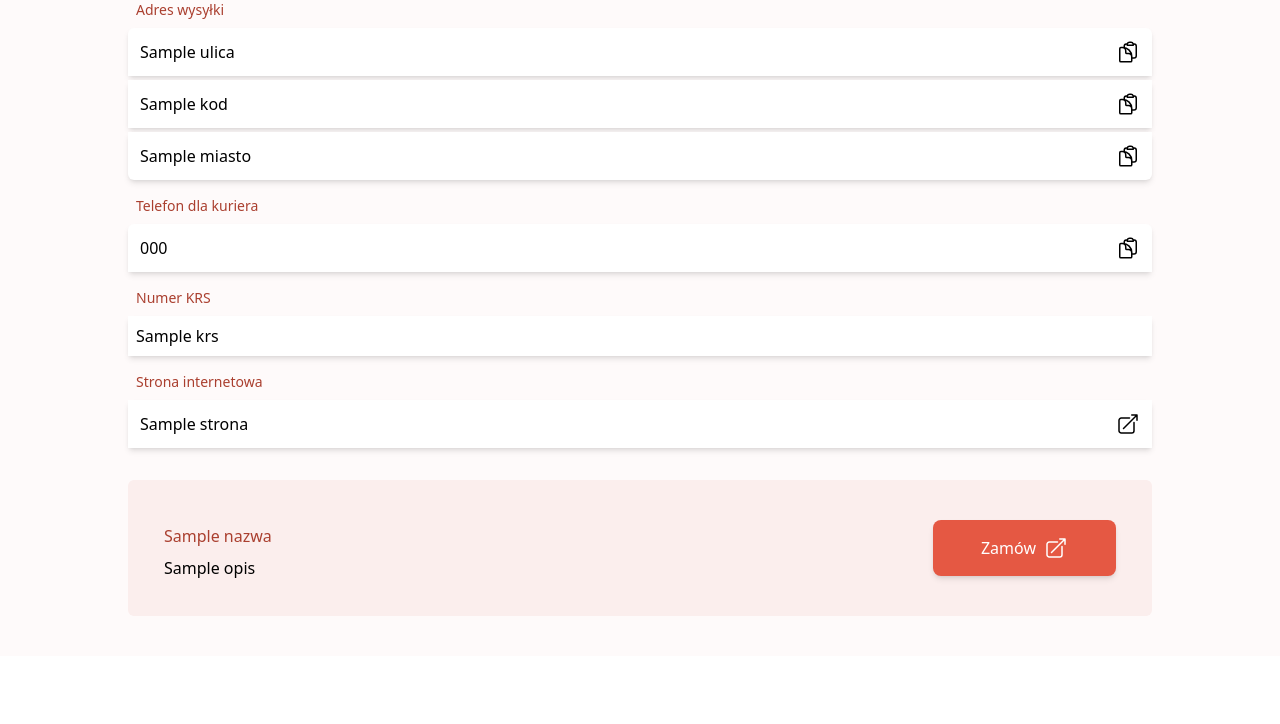
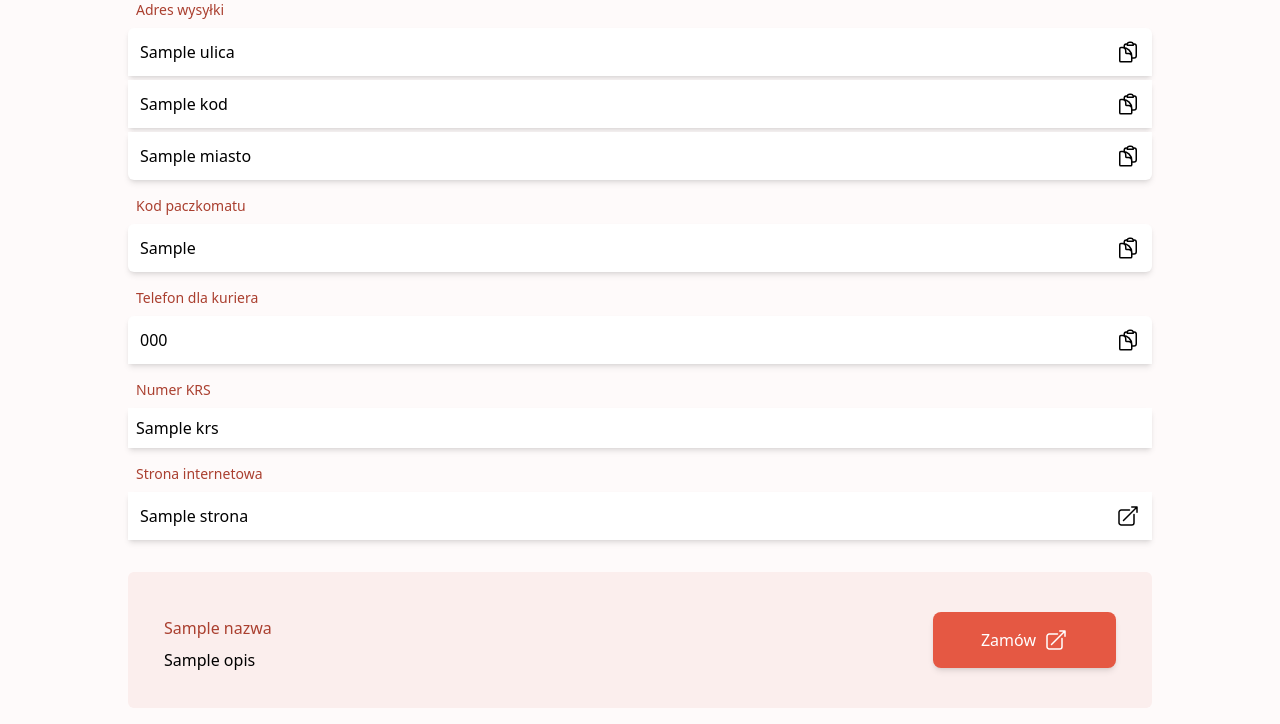
Before and after one commit to wyslijco/wyslijco.github.io, a Flask app: template site/templates/organization.html in a window 1280 px wide. Shown: the part 144-868 px from the top of the page. Before the commit the page ends 760 px from the top, so only its background shows below. Run offline with Flask 3, Linux system fonts and the light colour scheme; the template is opened without the code that fills it: most values are stand-ins (such as "Sample title", 1, 10 or a date in 2020); style sheets or scripts are compiled from the project's sources; parts of the project's set-up code (start-up, migrations or seed data) failed here and were passed over.

Commit message:
wyświetlanie kodu paczkomatu na stronie organizacji

```diff
--- a/organizations/testowa.yaml
+++ b/organizations/testowa.yaml
@@ -11,6 +11,7 @@ dostawa:
   ulica: Testowa 1
   kod: 00-000
   miasto: Warszawa
+  kod_paczkomatu: WAW01M
   telefon: 22 000 00 00
 
 produkty:
--- a/site/templates/organization.html
+++ b/site/templates/organization.html
@@ -76,6 +76,32 @@
           </svg>
         </div>
       </div>
+
+      {% if data.dostawa.kod_paczkomatu %}
+      <div class="pb-4">
+        <h2 class="text-sectionTitle mb-2 pl-2 text-sm">Kod paczkomatu</h2>
+        <div
+          class="flex justify-between bg-white rounded-md p-3 mt-1 shadow-md cursor-pointer"
+          onclick="copyText(this)"
+        >
+          {{ data.dostawa.kod_paczkomatu }}
+          <svg
+            xmlns="http://www.w3.org/2000/svg"
+            fill="none"
+            viewBox="0 0 24 24"
+            stroke-width="1.5"
+            stroke="currentColor"
+            class="size-6"
+          >
+            <path
+              stroke-linecap="round"
+              stroke-linejoin="round"
+              d="M8.25 7.5V6.108c0-1.135.845-2.098 1.976-2.192.373-.30.748-.057 1.123-.08M15.75 18H18a2.25 2.25 0 0 0 2.25-2.25V6.108c0-1.135-.845-2.098-1.976-2.192a48.424 48.424 0 0 0-1.123-.08M15.75 18.75v-1.875a3.375 3.375 0 0 0-3.375-3.375h-1.5a1.125 1.125 0 0 1-1.125-1.125v-1.5A3.375 3.375 0 0 0 6.375 7.5H5.25m11.9-3.664A2.251 2.251 0 0 0 15 2.25h-1.5a2.251 2.251 0 0 0-2.15 1.586m5.8 0c.065.21.1.433.1.664v.75h-6V4.5c0-.231.035-.454.1-.664M6.75 7.5H4.875c-.621 0-1.125.504-1.125 1.125v12c0 .621.504 1.125 1.125 1.125h9.75c.621 0 1.125-.504 1.125-1.125V16.5a9 9 0 0 0-9-9Z"
+            />
+          </svg>
+        </div>
+      </div>
+      {% endif %}
 
       <div class="pb-4">
         <h2 class="text-sectionTitle mb-2 pl-2 text-sm">Telefon dla kuriera</h2>
```
